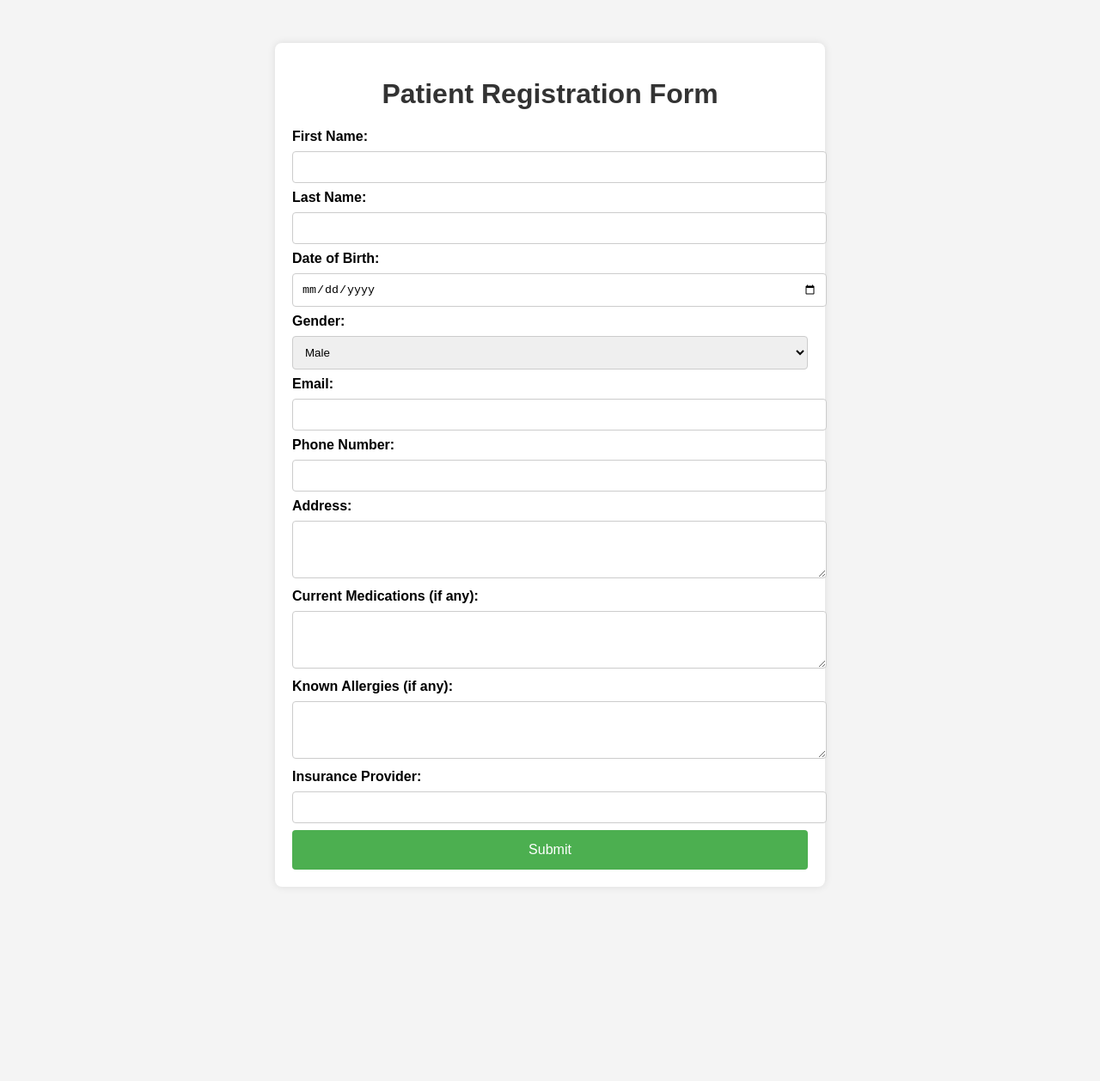
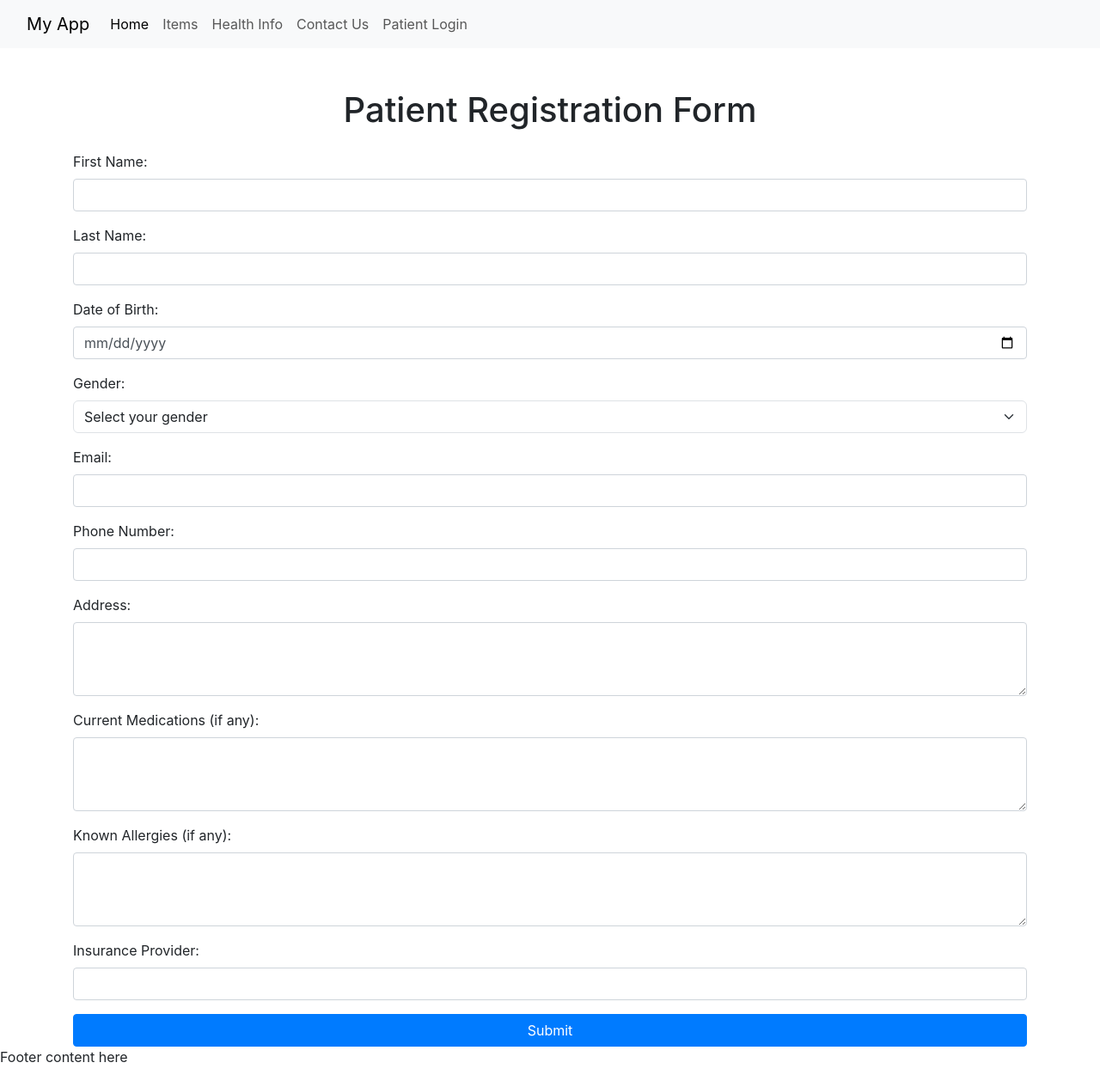
Before and after one commit to tangerine2003/simple_fastapi_project, a FastAPI app: page /registration_form in a window 1280 px wide. Shown: the whole page at 86% size. Before the commit the page ends 1082 px from the top, so only its background shows below. Run offline with FastAPI, Linux system fonts and the light colour scheme; some libraries are stand-ins or nearby versions.

Commit message:
Add files via upload

```diff
--- a/templates/registration_form.html
+++ b/templates/registration_form.html
@@ -1,98 +1,79 @@
+{% extends "index.html" %} {% block title %}Contact Us{% endblock %} {% block
+    content %}
 <!DOCTYPE html>
 <html lang="en">
 <head>
     <meta charset="UTF-8">
     <meta name="viewport" content="width=device-width, initial-scale=1.0">
     <title>New Patient Registration Form</title>
-    <style>
-        body {
-            font-family: Arial, sans-serif;
-            background-color: #f4f4f4;
-            margin: 0;
-            padding: 0;
-        }
-        .container {
-            max-width: 600px;
-            margin: 50px auto;
-            background-color: white;
-            padding: 20px;
-            border-radius: 8px;
-            box-shadow: 0 0 10px rgba(0, 0, 0, 0.1);
-        }
-        h1 {
-            text-align: center;
-            color: #333;
-        }
-        label {
-            font-weight: bold;
-        }
-        input[type="text"],
-        input[type="email"],
-        input[type="tel"],
-        input[type="date"],
-        select,
-        textarea {
-            width: 100%;
-            padding: 10px;
-            margin: 8px 0;
-            border: 1px solid #ccc;
-            border-radius: 4px;
-        }
-        input[type="submit"] {
-            width: 100%;
-            background-color: #4CAF50;
-            color: white;
-            padding: 14px 20px;
-            border: none;
-            border-radius: 4px;
-            cursor: pointer;
-            font-size: 16px;
-        }
-        input[type="submit"]:hover {
-            background-color: #45a049;
-        }
-    </style>
+    <link href="https://maxcdn.bootstrapcdn.com/bootstrap/4.5.2/css/bootstrap.min.css" rel="stylesheet">
 </head>
+
 <body>
-    <div class="container">
-        <h1>Patient Registration Form</h1>
-        <form action="/submit" method="POST">
-            <label for="fname">First Name:</label>
-            <input type="text" id="fname" name="first_name" required>
+    <div class="container mt-5">
+        <h1 class="text-center mb-4">Patient Registration Form</h1>
+        <form action="/submit" method="POST" class="needs-validation" novalidate>
+            <div class="mb-3">
+                <label for="fname" class="form-label">First Name:</label>
+                <input type="text" id="fname" name="first_name" class="form-control" required>
+            </div>
 
-            <label for="lname">Last Name:</label>
-            <input type="text" id="lname" name="last_name" required>
+            <div class="mb-3">
+                <label for="lname" class="form-label">Last Name:</label>
+                <input type="text" id="lname" name="last_name" class="form-control" required>
+            </div>
 
-            <label for="dob">Date of Birth:</label>
-            <input type="date" id="dob" name="dob" required>
+            <div class="mb-3">
+                <label for="dob" class="form-label">Date of Birth:</label>
+                <input type="date" id="dob" name="dob" class="form-control" required>
+            </div>
 
-            <label for="gender">Gender:</label>
-            <select id="gender" name="gender">
-                <option value="male">Male</option>
-                <option value="female">Female</option>
-                <option value="other">Other</option>
-            </select>
+            <div class="mb-3">
+                <label for="gender" class="form-label">Gender:</label>
+                <select id="gender" name="gender" class="form-select" required>
+                    <option value="" disabled selected>Select your gender</option>
+                    <option value="male">Male</option>
+                    <option value="female">Female</option>
+                    <option value="other">Other</option>
+                </select>
+            </div>
 
-            <label for="email">Email:</label>
-            <input type="email" id="email" name="email" required>
+            <div class="mb-3">
+                <label for="email" class="form-label">Email:</label>
+                <input type="email" id="email" name="email" class="form-control" required>
+            </div>
 
-            <label for="phone">Phone Number:</label>
-            <input type="tel" id="phone" name="phone" required>
+            <div class="mb-3">
+                <label for="phone" class="form-label">Phone Number:</label>
+                <input type="tel" id="phone" name="phone" class="form-control" required>
+            </div>
 
-            <label for="address">Address:</label>
-            <textarea id="address" name="address" rows="3" required></textarea>
+            <div class="mb-3">
+                <label for="address" class="form-label">Address:</label>
+                <textarea id="address" name="address" class="form-control" rows="3" required></textarea>
+            </div>
 
-            <label for="medications">Current Medications (if any):</label>
-            <textarea id="medications" name="medications" rows="3"></textarea>
+            <div class="mb-3">
+                <label for="medications" class="form-label">Current Medications (if any):</label>
+                <textarea id="medications" name="medications" class="form-control" rows="3"></textarea>
+            </div>
 
-            <label for="allergies">Known Allergies (if any):</label>
-            <textarea id="allergies" name="allergies" rows="3"></textarea>
+            <div class="mb-3">
+                <label for="allergies" class="form-label">Known Allergies (if any):</label>
+                <textarea id="allergies" name="allergies" class="form-control" rows="3"></textarea>
+            </div>
 
-            <label for="insurance">Insurance Provider:</label>
-            <input type="text" id="insurance" name="insurance">
+            <div class="mb-3">
+                <label for="insurance" class="form-label">Insurance Provider:</label>
+                <input type="text" id="insurance" name="insurance" class="form-control">
+            </div>
 
-            <input type="submit" value="Submit">
+            <div class="d-grid">
+                <button type="submit" class="btn btn-primary">Submit</button>
+            </div>
         </form>
     </div>
 </body>
 </html>
+
+{% endblock %}
```
